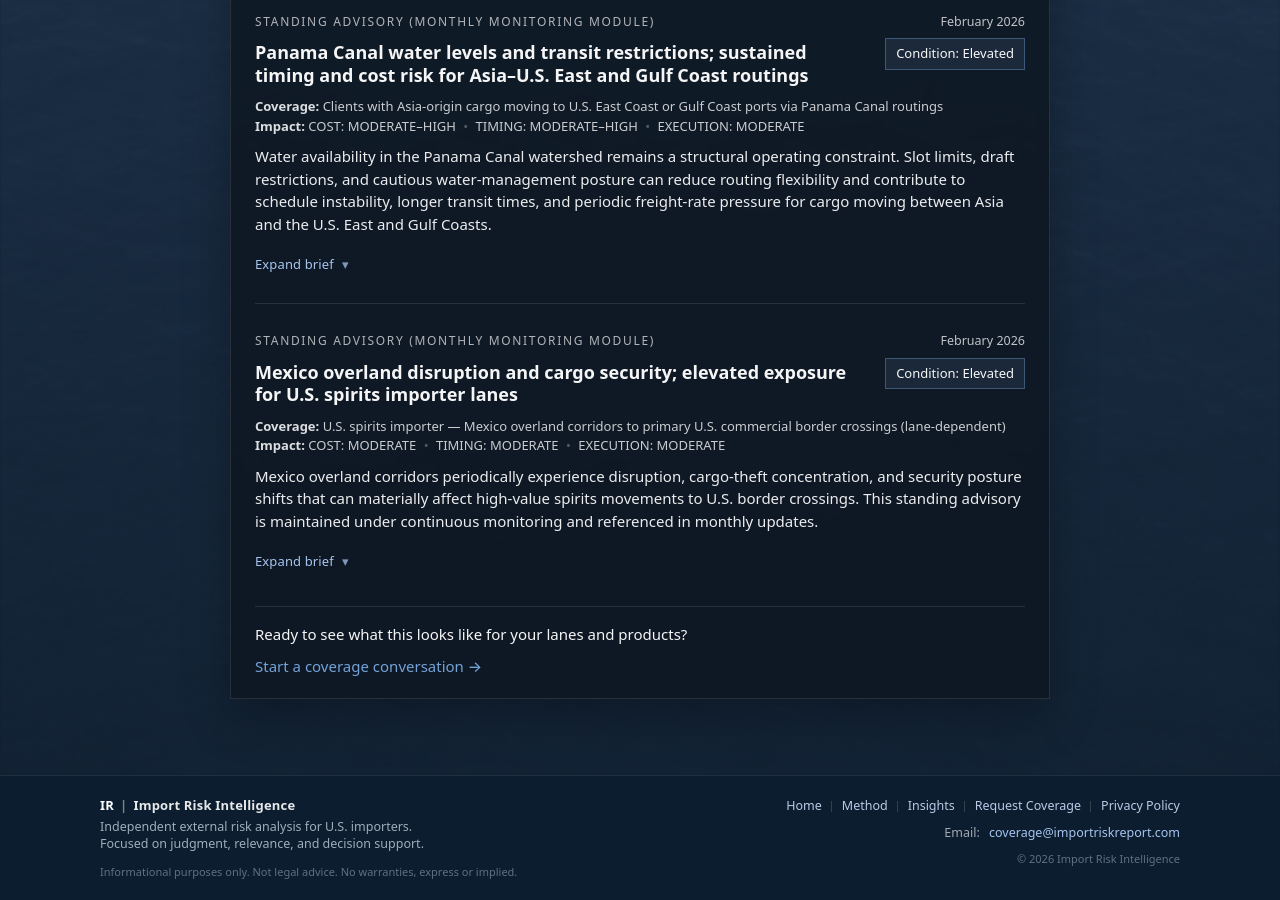
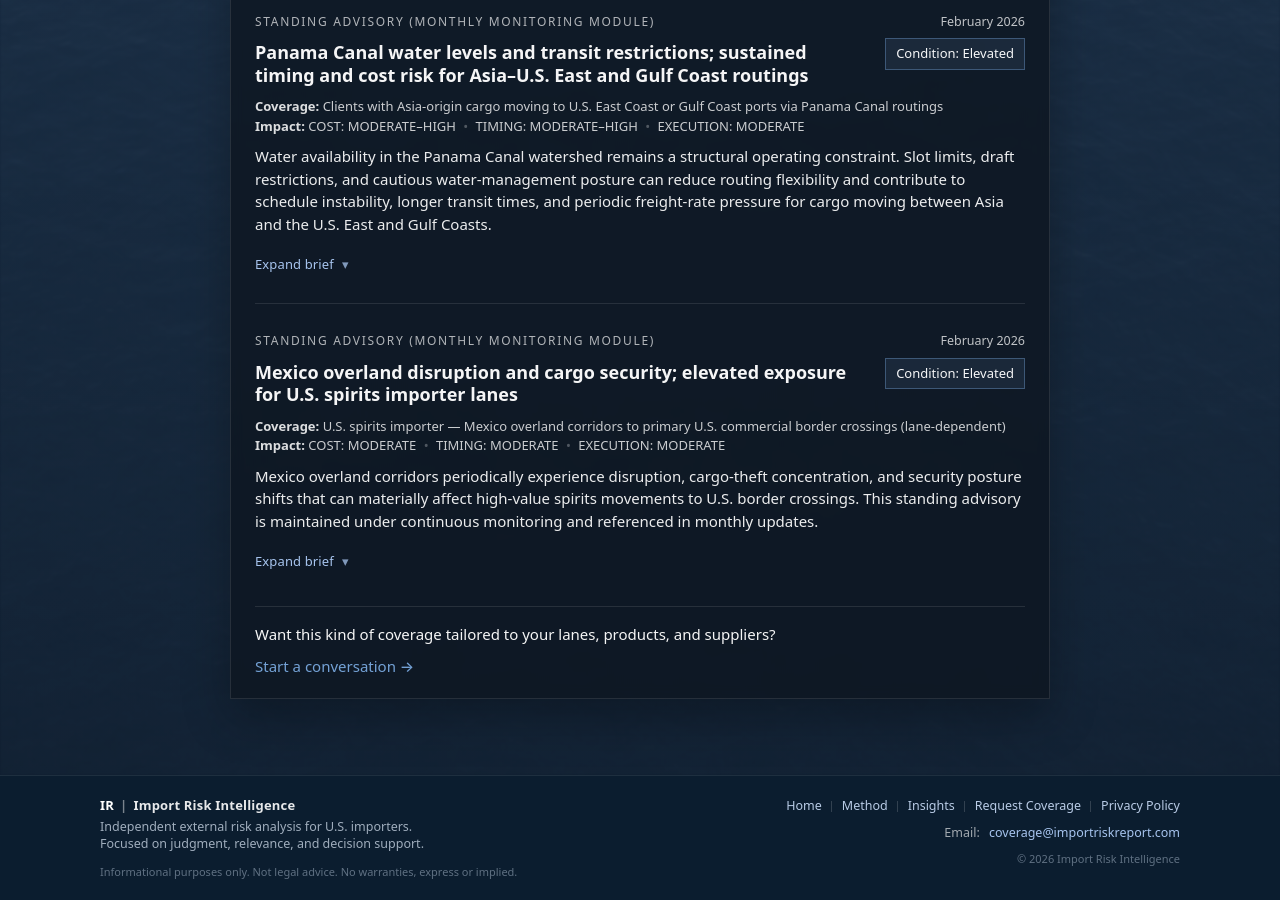
Before and after one commit to importrisk/import-risk-intelligence-site, a Jekyll site: the page built from insights.html, in a window 1280 px wide and 900 px high, scrolled down 1533 px. Built offline with Jekyll 4.4.1, drawn with Linux system fonts in a browser that asks for light colours.

Commit message:
Update insights.html

```diff
--- a/insights.html
+++ b/insights.html
@@ -475,11 +475,11 @@ description: Representative escalation alerts and standing advisories — concis
         </article>
 
         <div class="brief-card-foot">
-          <p class="muted">Ready to see what this looks like for your lanes and products?</p>
-          <a class="inline-learn-more" href="./contact.html">
-            Start a coverage conversation →
-          </a>
-        </div>
+  <p class="muted">Want this kind of coverage tailored to your lanes, products, and suppliers?</p>
+  <a class="inline-learn-more" href="./contact.html">
+    Start a conversation →
+  </a>
+</div>
 
       </div> <!-- /.brief-card -->
     </div> <!-- /.container -->
```
